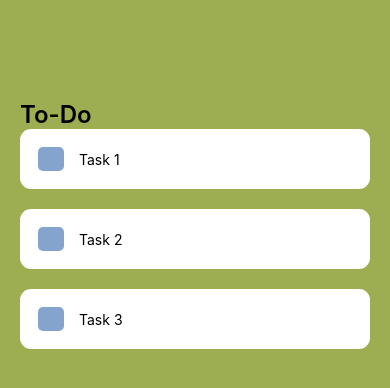
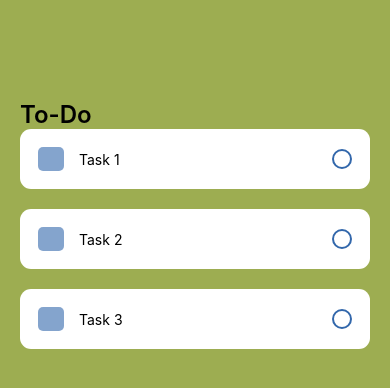
Before and after one commit to hughesmarissa/List-ToDo, a React Native app: screen / in a window 390 px wide. Shown: the top 388 px of the page. Built offline with nearby package versions, Linux system fonts and the light colour scheme.

Commit message:
Add styles for cirlce/right side

```diff
--- a/Components/Task.js
+++ b/Components/Task.js
@@ -42,10 +42,15 @@ const styles = StyleSheet.create({
         marginRight: 15, //cannot be pushed to the right past this margin
     },
     itemText: {
+        maxWidth: '80%', //limiting square dimensions
 
     },
     circle: {
-
+        width: 20,
+        height: 20,
+        borderColor: '#3267AB',
+        borderWidth: 2,
+        borderRadius: 10,
     },
 });
 
```
